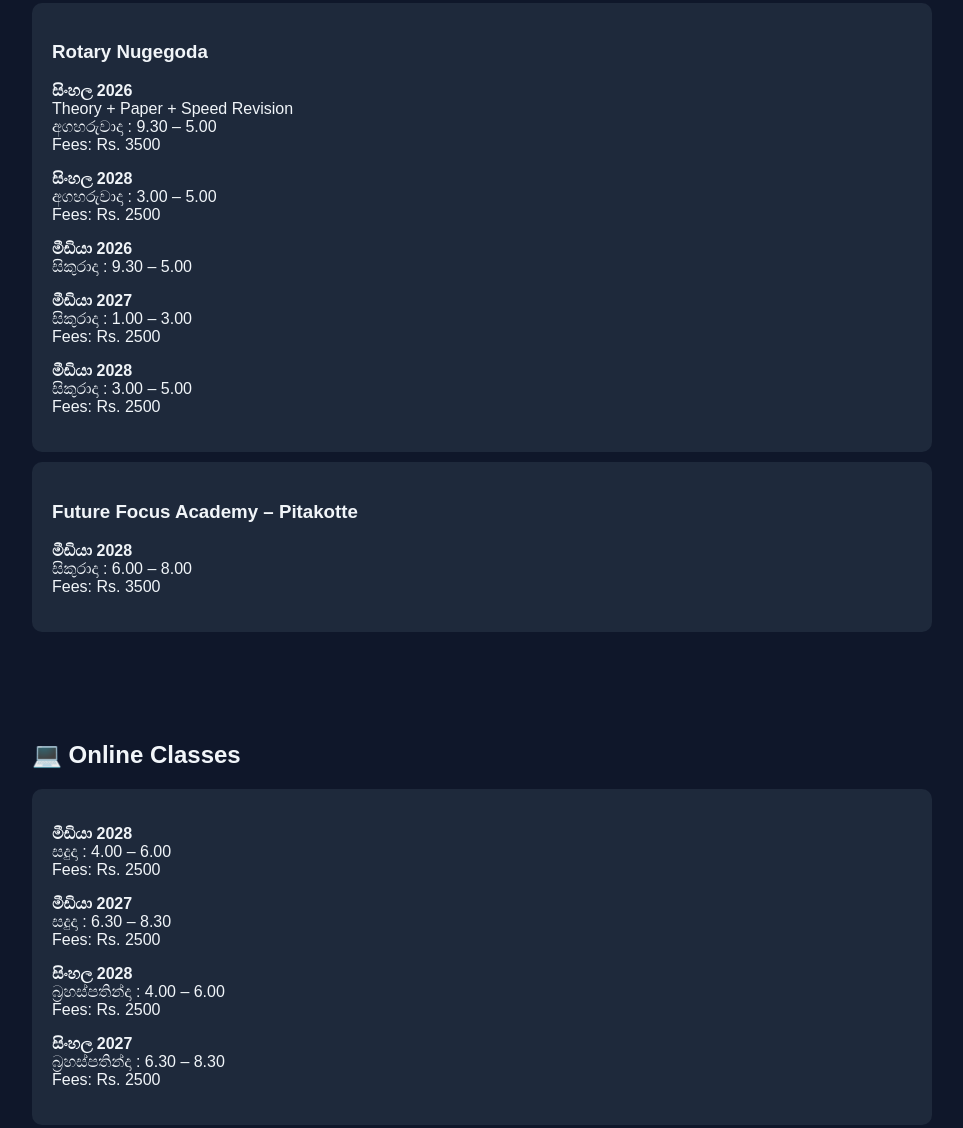
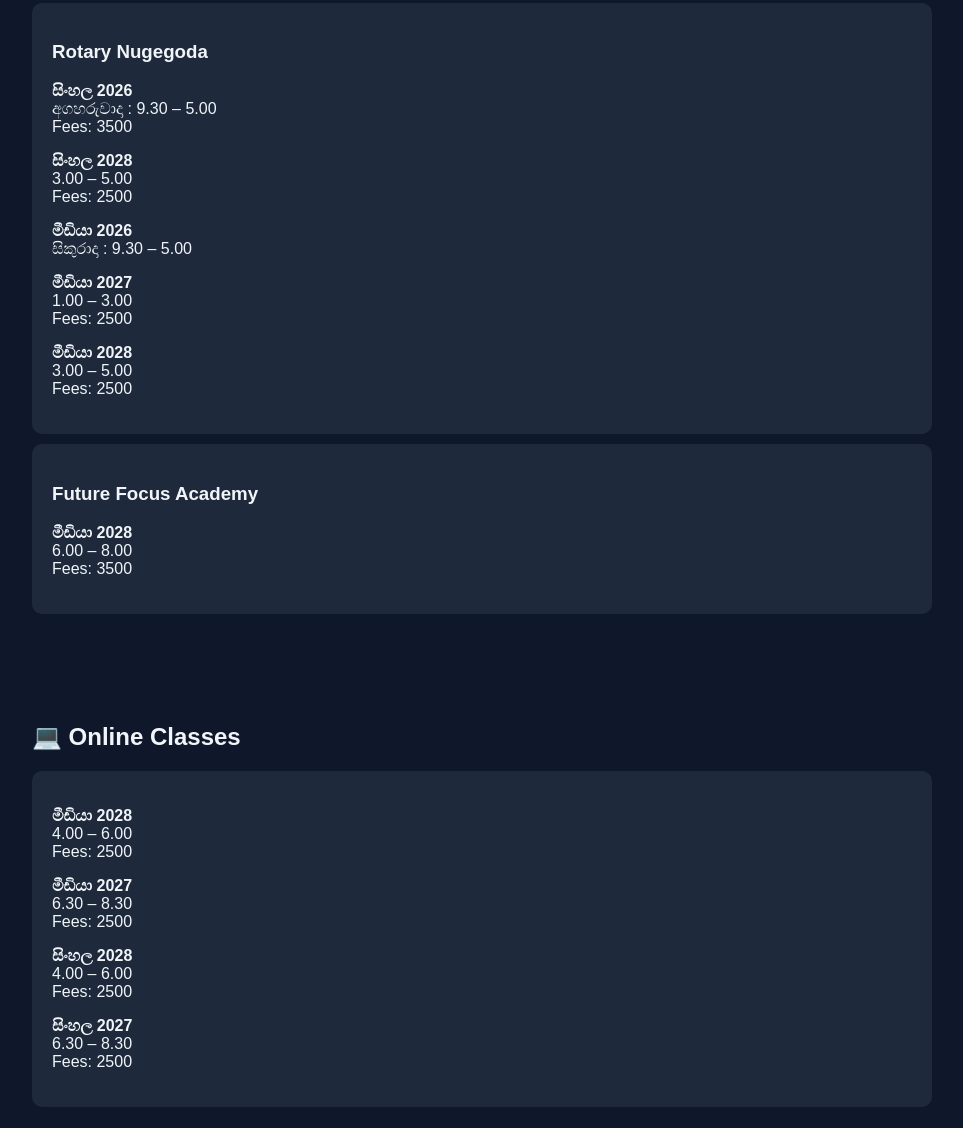
Before and after one commit to oacedamy-droid/oacedamy.io, a plain HTML site: page index.html in a window 1280 px wide. Shown: the part 623-1751 px from the top of the page, without its empty margins (158-1121 px from the left). Drawn offline with Linux system fonts and the light colour scheme.

Commit message:
Update index.html

```diff
--- a/index.html
+++ b/index.html
@@ -21,21 +21,17 @@
 <!-- HERO -->
 <section class="cover">
   <div class="overlay">
-
     <div class="hero-content">
       <img src="img/prof.jpg.jpeg" class="profile">
 
       <div class="hero-text">
-  <h1>Lavanya Peiris</h1>
-
-  <p class="highlight">
-    උසස්පෙළ සිංහල හා මීඩියා
-  </p>
-
-  <p><strong>BA. Communication & Creative Arts (Special) – University of Colombo</strong></p>
-  <p><strong>English Diploma (SDTI)</strong></p>
-</div>
-
+        <h1>Lavanya Peiris</h1>
+        <p class="highlight">උසස්පෙළ සිංහල හා මීඩියා</p>
+        <p><strong>BA. Communication & Creative Arts (Special)</strong></p>
+        <p><strong>University of Colombo</strong></p>
+        <p><strong>English Diploma (SDTI)</strong></p>
+      </div>
+    </div>
   </div>
 </section>
 
@@ -45,36 +41,17 @@
 
   <div class="card">
     <h3>Rotary Nugegoda</h3>
-
-    <p><strong>සිංහල 2026</strong><br>
-    Theory + Paper + Speed Revision<br>
-    අගහරුවාදා : 9.30 – 5.00<br>
-    Fees: Rs. 3500</p>
-
-    <p><strong>සිංහල 2028</strong><br>
-    අගහරුවාදා : 3.00 – 5.00<br>
-    Fees: Rs. 2500</p>
-
-    <p><strong>මීඩියා 2026</strong><br>
-    සිකුරාදා : 9.30 – 5.00</p>
-
-    <p><strong>මීඩියා 2027</strong><br>
-    සිකුරාදා : 1.00 – 3.00<br>
-    Fees: Rs. 2500</p>
-
-    <p><strong>මීඩියා 2028</strong><br>
-    සිකුරාදා : 3.00 – 5.00<br>
-    Fees: Rs. 2500</p>
+    <p><strong>සිංහල 2026</strong><br>අගහරුවාදා : 9.30 – 5.00<br>Fees: 3500</p>
+    <p><strong>සිංහල 2028</strong><br>3.00 – 5.00<br>Fees: 2500</p>
+    <p><strong>මීඩියා 2026</strong><br>සිකුරාදා : 9.30 – 5.00</p>
+    <p><strong>මීඩියා 2027</strong><br>1.00 – 3.00<br>Fees: 2500</p>
+    <p><strong>මීඩියා 2028</strong><br>3.00 – 5.00<br>Fees: 2500</p>
   </div>
 
   <div class="card">
-    <h3>Future Focus Academy – Pitakotte</h3>
-
-    <p><strong>මීඩියා 2028</strong><br>
-    සිකුරාදා : 6.00 – 8.00<br>
-    Fees: Rs. 3500</p>
+    <h3>Future Focus Academy</h3>
+    <p><strong>මීඩියා 2028</strong><br>6.00 – 8.00<br>Fees: 3500</p>
   </div>
-
 </section>
 
 <!-- ONLINE -->
@@ -82,21 +59,10 @@
   <h2>💻 Online Classes</h2>
 
   <div class="card">
-    <p><strong>මීඩියා 2028</strong><br>
-    සදුදා : 4.00 – 6.00<br>
-    Fees: Rs. 2500</p>
-
-    <p><strong>මීඩියා 2027</strong><br>
-    සදුදා : 6.30 – 8.30<br>
-    Fees: Rs. 2500</p>
-
-    <p><strong>සිංහල 2028</strong><br>
-    බ්‍රහස්පතින්දා : 4.00 – 6.00<br>
-    Fees: Rs. 2500</p>
-
-    <p><strong>සිංහල 2027</strong><br>
-    බ්‍රහස්පතින්දා : 6.30 – 8.30<br>
-    Fees: Rs. 2500</p>
+    <p><strong>මීඩියා 2028</strong><br>4.00 – 6.00<br>Fees: 2500</p>
+    <p><strong>මීඩියා 2027</strong><br>6.30 – 8.30<br>Fees: 2500</p>
+    <p><strong>සිංහල 2028</strong><br>4.00 – 6.00<br>Fees: 2500</p>
+    <p><strong>සිංහල 2027</strong><br>6.30 – 8.30<br>Fees: 2500</p>
   </div>
 </section>
 
@@ -108,14 +74,30 @@
   </div>
 </section>
 
-<!-- SLIDESHOW -->
+<!-- 🔥 SLIDER -->
 <section class="section">
   <div class="slider">
-    <img src="img/p1.jpeg" class="slide active">
-    <img src="img/p2.jpeg" class="slide">
-    <img src="img/p3.jpeg" class="slide">
-    <img src="img/p4.jpeg" class="slide">
-    <img src="img/p5.jpeg" class="slide">
+
+    <div class="slide active" style="background-image:url('img/p1.jpeg')">
+      <img src="img/p1.jpeg">
+    </div>
+
+    <div class="slide" style="background-image:url('img/p2.jpeg')">
+      <img src="img/p2.jpeg">
+    </div>
+
+    <div class="slide" style="background-image:url('img/p3.jpeg')">
+      <img src="img/p3.jpeg">
+    </div>
+
+    <div class="slide" style="background-image:url('img/p4.jpeg')">
+      <img src="img/p4.jpeg">
+    </div>
+
+    <div class="slide" style="background-image:url('img/p5.jpeg')">
+      <img src="img/p5.jpeg">
+    </div>
+
   </div>
 </section>
 
```
